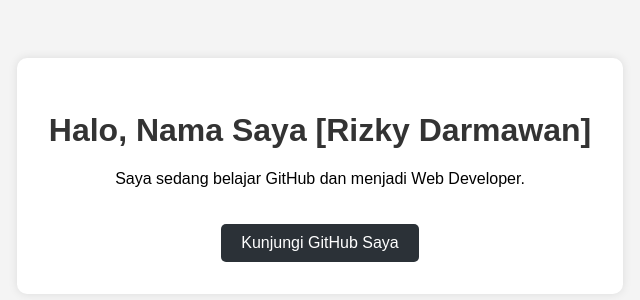
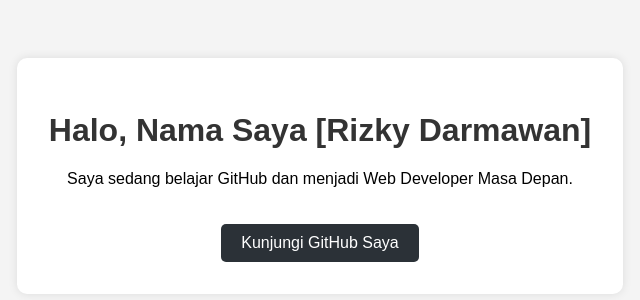
Before and after one commit to rd931/Portofolio-saya, a plain HTML site: page index.html in a window 1280 px wide. Shown: the part 224-524 px from the top of the page, without its empty margins (320-960 px from the left). Drawn offline with Linux system fonts and the light colour scheme.

Commit message:
Update index.html

```diff
--- a/index.html
+++ b/index.html
@@ -7,7 +7,7 @@
 <body>
     <div class="container">
         <h1>Halo, Nama Saya [Rizky Darmawan]</h1>
-        <p>Saya sedang belajar GitHub dan menjadi Web Developer.</p>
+        <p>Saya sedang belajar GitHub dan menjadi Web Developer Masa Depan.</p>
         <a href="https://github.com/username-anda" target="_blank">Kunjungi GitHub Saya</a>
     </div>
 </body>
```
